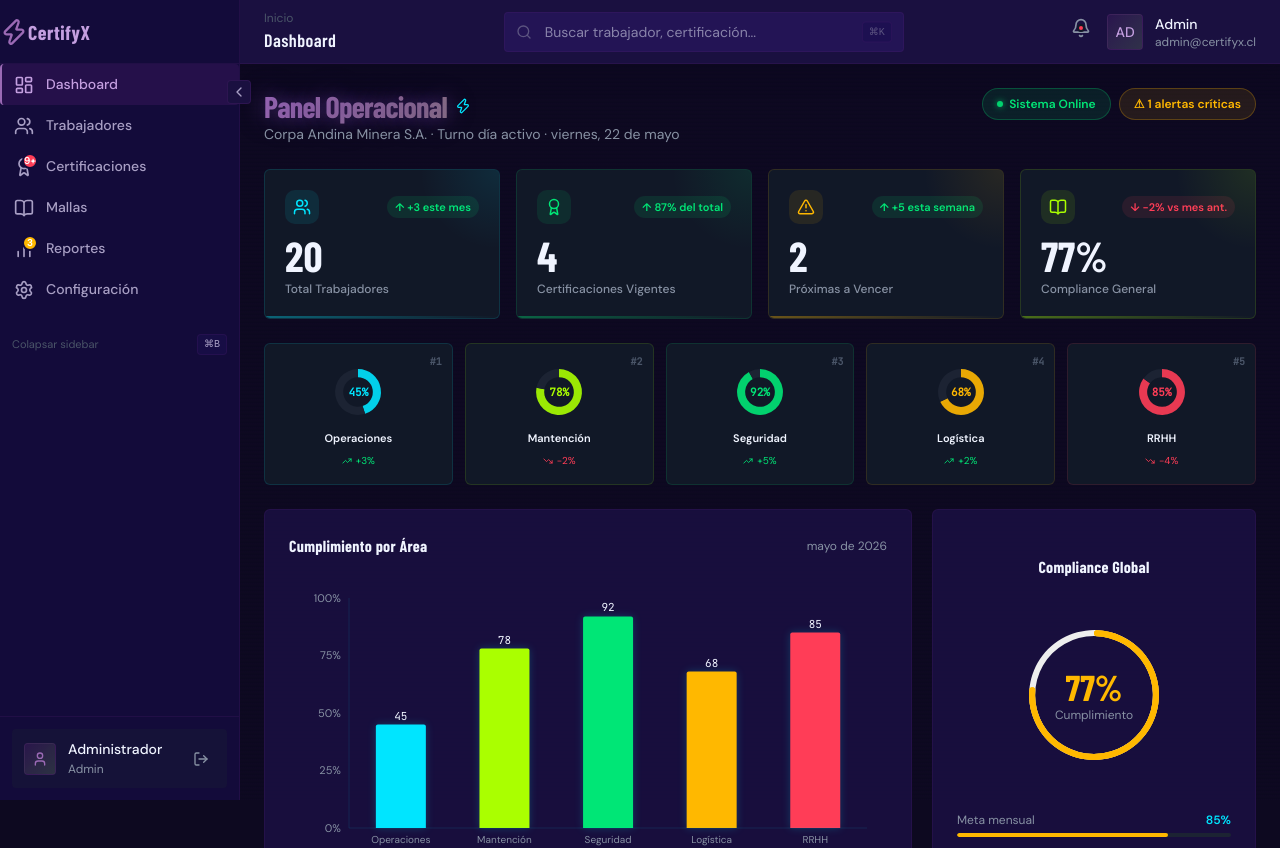
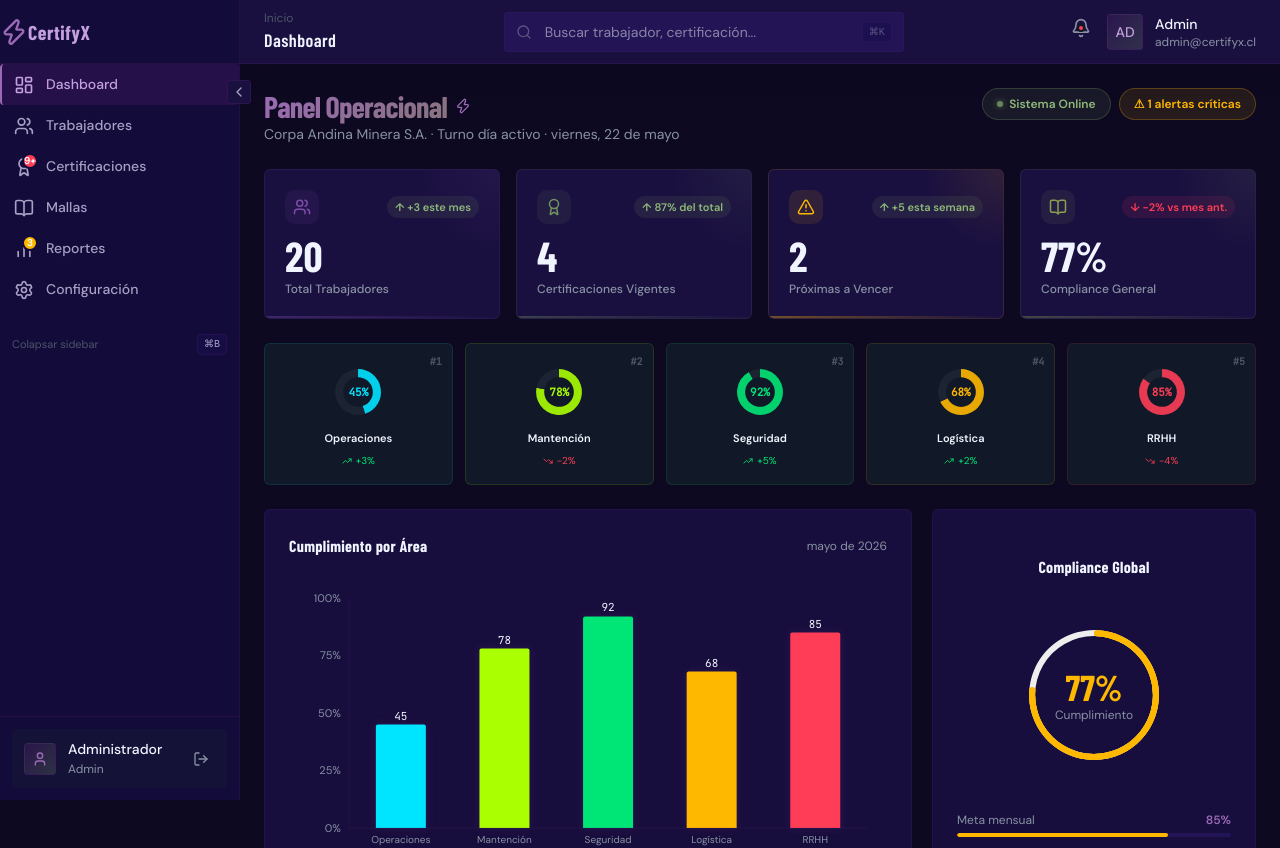
Before and after one commit to leandrodesignux-ux/Certify, a React (Vite) app: page /dashboard in a window 1280 px wide. Shown: the top 848 px of the page. Built offline with nearby package versions, Linux system fonts and the light colour scheme.

Commit message:
Dashboard + charts: apply brand palette to KPIs, gauge, bar/trend/donut charts, StatsCard

```diff
--- a/src/components/dashboard/CertTrendChart.tsx
+++ b/src/components/dashboard/CertTrendChart.tsx
@@ -17,8 +17,8 @@ const CustomTooltip = ({ active, payload, label }: {
   if (active && payload && payload.length) {
     return (
       <div style={{
-        backgroundColor: '#1C2333',
-        border: '1px solid rgba(0,229,255,0.2)',
+        backgroundColor: '#231455',
+        border: '1px solid rgba(91,34,119,0.35)',
         borderRadius: '8px',
         color: '#F0F4FF',
         fontSize: '12px',
@@ -53,8 +53,8 @@ export function CertTrendChart() {
         <AreaChart data={data} margin={{ top: 10, right: 10, left: 0, bottom: 0 }} style={{ backgroundColor: 'transparent' }}>
           <defs>
             <linearGradient id="colorVigentes" x1="0" y1="0" x2="0" y2="1">
-              <stop offset="5%" stopColor="#00E5FF" stopOpacity={0.3} />
-              <stop offset="95%" stopColor="#00E5FF" stopOpacity={0.05} />
+              <stop offset="5%" stopColor="#7c4dab" stopOpacity={0.3} />
+              <stop offset="95%" stopColor="#7c4dab" stopOpacity={0.05} />
             </linearGradient>
             <linearGradient id="colorVencidas" x1="0" y1="0" x2="0" y2="1">
               <stop offset="5%" stopColor="#FF3D57" stopOpacity={0.3} />
@@ -69,24 +69,24 @@ export function CertTrendChart() {
           <XAxis
             dataKey="month"
             tick={{ fill: '#8892A4', fontSize: 11 }}
-            axisLine={{ stroke: 'rgba(0,229,255,0.1)' }}
+            axisLine={{ stroke: 'rgba(91,34,119,0.2)' }}
             tickLine={false}
           />
           <YAxis
             tick={{ fill: '#8892A4', fontSize: 11 }}
-            axisLine={{ stroke: 'rgba(0,229,255,0.1)' }}
+            axisLine={{ stroke: 'rgba(91,34,119,0.2)' }}
             tickLine={false}
           />
           <Tooltip
             content={<CustomTooltip />}
-            contentStyle={{ backgroundColor: '#1C2333', border: '1px solid rgba(0,229,255,0.2)', borderRadius: '6px', color: '#F0F4FF' }}
-            cursor={{ stroke: 'rgba(0,229,255,0.2)', strokeWidth: 1 }}
+            contentStyle={{ backgroundColor: '#231455', border: '1px solid rgba(91,34,119,0.35)', borderRadius: '6px', color: '#F0F4FF' }}
+            cursor={{ stroke: 'rgba(91,34,119,0.3)', strokeWidth: 1 }}
           />
           <Area
             type="monotone"
             dataKey="vigentes"
             name="Renovadas"
-            stroke="#00E5FF"
+            stroke="#7c4dab"
             strokeWidth={2}
             fillOpacity={1}
             fill="url(#colorVigentes)"
--- a/src/components/dashboard/ComplianceBarChart.tsx
+++ b/src/components/dashboard/ComplianceBarChart.tsx
@@ -18,15 +18,15 @@ const CustomTooltip = ({ active, payload }: {
     const data = payload[0].payload;
     return (
       <div style={{
-        backgroundColor: '#1C2333',
-        border: '1px solid rgba(0,229,255,0.2)',
+        backgroundColor: '#231455',
+        border: '1px solid rgba(91,34,119,0.35)',
         borderRadius: '8px',
         color: '#F0F4FF',
         fontSize: '12px',
         padding: '12px',
       }}>
         <p style={{ fontWeight: 500, marginBottom: '4px' }}>{data.label}</p>
-        <p style={{ color: '#00E5FF', fontFamily: '"JetBrains Mono", monospace', fontSize: '14px' }}>{data.value}%</p>
+        <p style={{ color: '#9b6ab5', fontFamily: '"JetBrains Mono", monospace', fontSize: '14px' }}>{data.value}%</p>
       </div>
     );
   }
@@ -47,21 +47,21 @@ export function ComplianceBarChart() {
           <XAxis
             dataKey="label"
             tick={{ fill: '#8892A4', fontSize: 10 }}
-            axisLine={{ stroke: 'rgba(0,229,255,0.1)' }}
+            axisLine={{ stroke: 'rgba(91,34,119,0.2)' }}
             tickLine={false}
             interval={0}
           />
           <YAxis
             tick={{ fill: '#8892A4', fontSize: 11 }}
-            axisLine={{ stroke: 'rgba(0,229,255,0.1)' }}
+            axisLine={{ stroke: 'rgba(91,34,119,0.2)' }}
             tickLine={false}
             domain={[0, 100]}
             tickFormatter={(value) => `${value}%`}
           />
           <Tooltip
             content={<CustomTooltip />}
-            cursor={{ fill: 'rgba(0,229,255,0.05)' }}
-            contentStyle={{ backgroundColor: '#1C2333', border: '1px solid rgba(0,229,255,0.2)', borderRadius: '6px', color: '#F0F4FF' }}
+            cursor={{ fill: 'rgba(91,34,119,0.08)' }}
+            contentStyle={{ backgroundColor: '#231455', border: '1px solid rgba(91,34,119,0.35)', borderRadius: '6px', color: '#F0F4FF' }}
           />
           <Bar
             dataKey="value"
@@ -82,7 +82,7 @@ export function ComplianceBarChart() {
                 key={`cell-${index}`}
                 fill={entry.color}
                 style={{
-                  filter: 'drop-shadow(0 0 4px rgba(0,229,255,0.2))',
+                  filter: 'drop-shadow(0 0 4px rgba(91,34,119,0.3))',
                 }}
               />
             ))}
--- a/src/components/dashboard/ComplianceGauge.tsx
+++ b/src/components/dashboard/ComplianceGauge.tsx
@@ -10,7 +10,7 @@ export function ComplianceGauge({ score }: ComplianceGaugeProps) {
 
   // Calculate color based on score with gradient logic
   const getColor = () => {
-    if (clampedScore >= 80) return '#00E676'; // Green
+    if (clampedScore >= 80) return '#729362'; // Green
     if (clampedScore >= 60) return '#FFB800'; // Yellow
     return '#FF3D57'; // Red
   };
@@ -35,7 +35,7 @@ export function ComplianceGauge({ score }: ComplianceGaugeProps) {
               <linearGradient id="gaugeGradient" x1="0" y1="0" x2="1" y2="0">
                 <stop offset="0%" stopColor="#FF3D57" />
                 <stop offset="60%" stopColor="#FFB800" />
-                <stop offset="100%" stopColor="#00E676" />
+                <stop offset="100%" stopColor="#729362" />
               </linearGradient>
             </defs>
             <PolarAngleAxis
@@ -48,7 +48,7 @@ export function ComplianceGauge({ score }: ComplianceGaugeProps) {
               background
               dataKey="value"
               cornerRadius={10}
-              fill="#1C2333"
+              fill="#231455"
             />
             {/* Progress bar with gradient */}
             <RadialBar
--- a/src/components/dashboard/StatsCard.tsx
+++ b/src/components/dashboard/StatsCard.tsx
@@ -33,16 +33,16 @@ function useCountUp(target: number, duration = 1200) {
 
 const colorMap = {
   electric: {
-    bg: 'bg-[rgba(0,229,255,0.1)]',
-    text: 'text-[#00E5FF]',
-    color: '#00E5FF',
-    glow: 'shadow-[0_0_12px_rgba(0,229,255,0.3)]',
+    bg: 'bg-[rgba(124,77,171,0.1)]',
+    text: 'text-[#7c4dab]',
+    color: '#7c4dab',
+    glow: 'shadow-[0_0_12px_rgba(124,77,171,0.3)]',
   },
   volt: {
-    bg: 'bg-[rgba(170,255,0,0.1)]',
-    text: 'text-[#AAFF00]',
-    color: '#AAFF00',
-    glow: 'shadow-[0_0_12px_rgba(170,255,0,0.3)]',
+    bg: 'bg-[rgba(138,158,82,0.1)]',
+    text: 'text-[#8a9e52]',
+    color: '#8a9e52',
+    glow: 'shadow-[0_0_12px_rgba(138,158,82,0.3)]',
   },
   warning: {
     bg: 'bg-[rgba(255,184,0,0.1)]',
@@ -57,10 +57,10 @@ const colorMap = {
     glow: 'shadow-[0_0_12px_rgba(255,61,87,0.3)]',
   },
   success: {
-    bg: 'bg-[rgba(0,230,118,0.1)]',
-    text: 'text-[#00E676]',
-    color: '#00E676',
-    glow: 'shadow-[0_0_12px_rgba(0,230,118,0.3)]',
+    bg: 'bg-[rgba(114,147,98,0.1)]',
+    text: 'text-[#729362]',
+    color: '#729362',
+    glow: 'shadow-[0_0_12px_rgba(114,147,98,0.3)]',
   },
 };
 
@@ -86,7 +86,7 @@ export function StatsCard({
       animate={{ opacity: 1, y: 0 }}
       transition={{ duration: 0.4, delay, ease: [0.16, 1, 0.3, 1] as const }}
       style={{
-        backgroundColor: '#111827',
+        backgroundColor: '#1a1040',
         border: `1px solid ${colors.color}22`,
         borderRadius: '6px',
         padding: '20px',
@@ -117,8 +117,8 @@ export function StatsCard({
         {trend && (
           <span style={{
             fontSize: '11px', fontWeight: 600,
-            color: trend.direction === 'up' ? '#00E676' : '#FF3D57',
-            backgroundColor: trend.direction === 'up' ? 'rgba(0,230,118,0.1)' : 'rgba(255,61,87,0.1)',
+            color: trend.direction === 'up' ? '#8fb87a' : '#FF3D57',
+            backgroundColor: trend.direction === 'up' ? 'rgba(114,147,98,0.12)' : 'rgba(255,61,87,0.1)',
             borderRadius: '12px', padding: '3px 8px',
           }}>
             {trend.direction === 'up' ? '↑' : '↓'} {trend.value}
--- a/src/components/dashboard/StatusDonutChart.tsx
+++ b/src/components/dashboard/StatusDonutChart.tsx
@@ -9,8 +9,8 @@ const CustomTooltip = ({ active, payload }: {
     const data = payload[0];
     return (
       <div style={{
-        backgroundColor: '#1C2333',
-        border: '1px solid rgba(0,229,255,0.2)',
+        backgroundColor: '#231455',
+        border: '1px solid rgba(91,34,119,0.35)',
         borderRadius: '8px',
         color: '#F0F4FF',
         fontSize: '12px',
@@ -67,7 +67,7 @@ export function StatusDonutChart() {
             </Pie>
             <Tooltip
               content={<CustomTooltip />}
-              contentStyle={{ backgroundColor: '#1C2333', border: '1px solid rgba(0,229,255,0.2)', borderRadius: '6px', color: '#F0F4FF' }}
+              contentStyle={{ backgroundColor: '#231455', border: '1px solid rgba(91,34,119,0.35)', borderRadius: '6px', color: '#F0F4FF' }}
             />
           </PieChart>
         </ResponsiveContainer>
--- a/src/pages/Dashboard.tsx
+++ b/src/pages/Dashboard.tsx
@@ -66,8 +66,8 @@ export function Dashboard() {
         style={{ display: 'flex', alignItems: 'flex-start', justifyContent: 'space-between', flexWrap: 'wrap', gap: '16px' }}
       >
         <div>
-          <h1 className="font-display text-3xl font-bold tracking-tight text-gradient text-glow-electric mb-1 flex items-center gap-2">
-            Panel Operacional <Zap style={{ width: '16px', height: '16px', color: '#00E5FF' }} />
+          <h1 className="font-display text-3xl font-bold tracking-tight text-gradient mb-1 flex items-center gap-2">
+            Panel Operacional <Zap style={{ width: '16px', height: '16px', color: '#9b6ab5' }} />
           </h1>
           <p style={{ color: '#8892A4', fontSize: '14px' }}>
             Corpa Andina Minera S.A. · Turno día activo · {new Date().toLocaleDateString('es-CL', { weekday: 'long', day: 'numeric', month: 'long' })}
@@ -75,9 +75,9 @@ export function Dashboard() {
         </div>
         {/* Mini status pills */}
         <div style={{ display: 'flex', gap: '8px', flexWrap: 'wrap' }}>
-          <div style={{ display: 'flex', alignItems: 'center', gap: '6px', backgroundColor: 'rgba(0,230,118,0.1)', border: '1px solid rgba(0,230,118,0.25)', borderRadius: '20px', padding: '6px 14px' }}>
-            <div style={{ width: '6px', height: '6px', borderRadius: '50%', backgroundColor: '#00E676', boxShadow: '0 0 6px rgba(0,230,118,0.8)', animation: 'pulse 2s infinite' }} />
-            <span style={{ fontSize: '12px', fontWeight: 600, color: '#00E676' }}>Sistema Online</span>
+          <div style={{ display: 'flex', alignItems: 'center', gap: '6px', backgroundColor: 'rgba(114,147,98,0.12)', border: '1px solid rgba(114,147,98,0.3)', borderRadius: '20px', padding: '6px 14px' }}>
+            <div style={{ width: '6px', height: '6px', borderRadius: '50%', backgroundColor: '#729362', boxShadow: '0 0 6px rgba(114,147,98,0.8)', animation: 'pulse 2s infinite' }} />
+            <span style={{ fontSize: '12px', fontWeight: 600, color: '#8fb87a' }}>Sistema Online</span>
           </div>
           <div style={{ display: 'flex', alignItems: 'center', gap: '6px', backgroundColor: 'rgba(255,184,0,0.1)', border: '1px solid rgba(255,184,0,0.25)', borderRadius: '20px', padding: '6px 14px' }}>
             <span style={{ fontSize: '12px', fontWeight: 600, color: '#FFB800' }}>⚠ {criticalAlerts} alertas críticas</span>
@@ -170,10 +170,10 @@ export function Dashboard() {
           <div style={{ marginTop: '16px', width: '100%' }}>
             <div style={{ display: 'flex', justifyContent: 'space-between', marginBottom: '4px' }}>
               <span style={{ fontSize: '12px', color: '#8892A4' }}>Meta mensual</span>
-              <span style={{ fontSize: '12px', color: '#00E5FF', fontWeight: 600 }}>85%</span>
+              <span style={{ fontSize: '12px', color: '#9b6ab5', fontWeight: 600 }}>85%</span>
             </div>
-            <div style={{ height: '4px', backgroundColor: '#1C2333', borderRadius: '2px', overflow: 'hidden' }}>
-              <div style={{ height: '100%', width: `${avgCompliance}%`, backgroundColor: avgCompliance >= 85 ? '#00E676' : '#FFB800', borderRadius: '2px', transition: 'width 1s ease' }} />
+            <div style={{ height: '4px', backgroundColor: '#231455', borderRadius: '2px', overflow: 'hidden' }}>
+              <div style={{ height: '100%', width: `${avgCompliance}%`, backgroundColor: avgCompliance >= 85 ? '#729362' : '#FFB800', borderRadius: '2px', transition: 'width 1s ease' }} />
             </div>
           </div>
         </Card>
```
